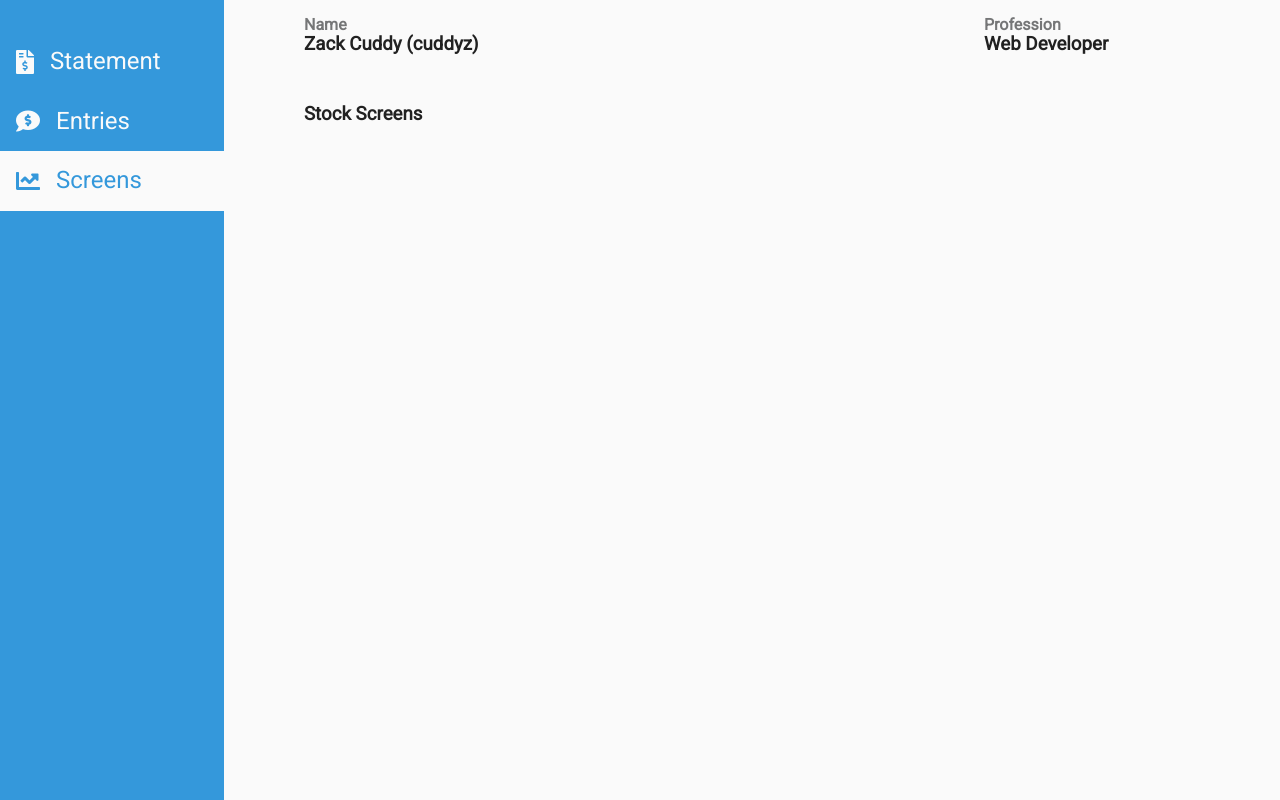
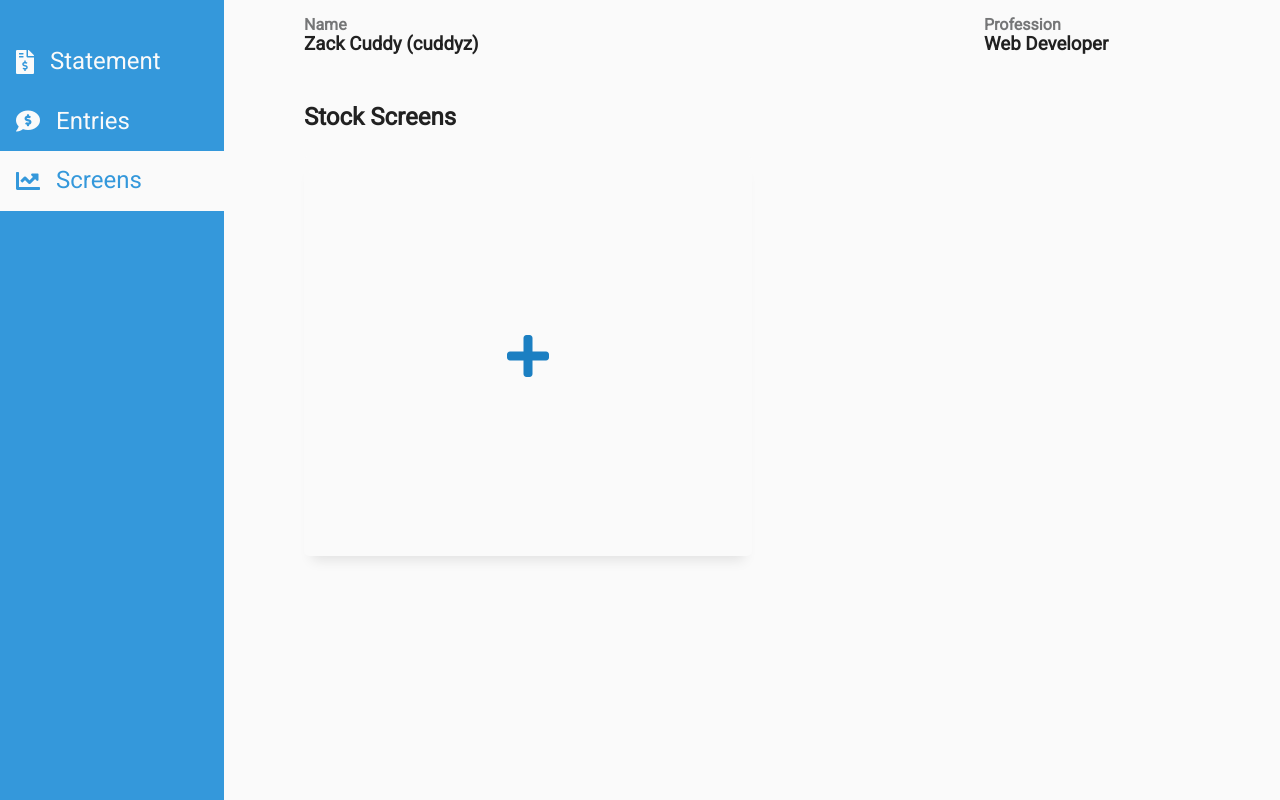
Before and after one commit to cuddyz/Budget-Tool, a Nuxt app: page /stock-screens in a window 1280 px wide. Built offline with nearby package versions, Linux system fonts and the light colour scheme.

Commit message:
Scaffold out creating a screen

```diff
--- /dev/null
+++ b/assets/styles/_dropform.scss
@@ -0,0 +1,44 @@
+.scroll {
+  -webkit-overflow-scrolling: touch;
+  -ms-overflow-style: scrollbar;
+  overflow-x: hidden;
+  overflow-y: auto;
+}
+
+.dropform-container,
+.backshade,
+.dropform {
+  top: 0;
+  left: 0;
+  right: 0;
+}
+.dropform-container,
+.backshade {
+  z-index: 10;
+  position: absolute;
+  bottom: 0;
+}
+.backshade {
+  background-color: rgba(0,0,0,0.2);
+}
+.dropform {
+  position: fixed;
+  background-color: color(white);
+  top: 0;
+  z-index: 20;
+  max-height: 100vh;
+  border-bottom: thin solid color(grey);
+  box-shadow: 0 2px 4px rgba(0,0,0,0.18);
+}
+.actions {
+  display: flex;
+  background: lighten(color(greyLight), 20%);
+  position: sticky;
+  bottom: 0;
+
+  button {
+    &:hover {
+      background-color: darken(color(white), 5%);
+    }
+  }
+}
--- a/assets/styles/app.scss
+++ b/assets/styles/app.scss
@@ -10,3 +10,4 @@
 
 @import 'animations';
 @import 'cards';
+@import 'dropform';
--- a/components/entries/EntryDropform.vue
+++ b/components/entries/EntryDropform.vue
@@ -31,52 +31,3 @@ export default {
   }
 }
 </script>
-
-<style lang="scss" scoped>
-  @import './assets/styles/colors.scss';
-
-  .scroll {
-    -webkit-overflow-scrolling: touch;
-    -ms-overflow-style: scrollbar;
-    overflow-x: hidden;
-    overflow-y: auto;
-  }
-
-  .dropform-container,
-  .backshade,
-  .dropform {
-    top: 0;
-    left: 0;
-    right: 0;
-  }
-  .dropform-container,
-  .backshade {
-    z-index: 10;
-    position: absolute;
-    bottom: 0;
-  }
-  .backshade {
-    background-color: rgba(0,0,0,0.2);
-  }
-  .dropform {
-    position: fixed;
-    background-color: color(white);
-    top: 0;
-    z-index: 20;
-    max-height: 100vh;
-    border-bottom: thin solid color(grey);
-    box-shadow: 0 2px 4px rgba(0,0,0,0.18);
-  }
-  .actions {
-    display: flex;
-    background: lighten(color(greyLight), 20%);
-    position: sticky;
-    bottom: 0;
-
-    button {
-      &:hover {
-        background-color: darken(color(white), 5%);
-      }
-    }
-  }
-</style>
--- /dev/null
+++ b/components/screens/NewStockScreen.vue
@@ -0,0 +1,35 @@
+<template>
+  <div class="card flex column flex-center" @click="$emit('create')">
+    <i class="fas fa-plus" />
+  </div>
+</template>
+
+<script>
+export default {
+  name: 'NewStockScreen'
+}
+</script>
+
+<style lang="scss" scoped>
+  @import './assets/styles/colors.scss';
+
+  .card {
+    min-height: 50vh;
+    transition: all 150ms;
+
+    i {
+      font-size: 3em;
+      color: color(blueDark);
+    }
+
+    &:hover {
+      cursor: pointer;
+      transform: scale(1.05);
+      transition: all 150ms;
+
+      i {
+        color: color(blue);
+      }
+    }
+  }
+</style>
--- /dev/null
+++ b/components/screens/ScreenDropform.vue
@@ -0,0 +1,25 @@
+<template>
+  <section class="dropform-container">
+    <div class="backshade" @click="$emit('clickout')"/>
+    <article class="dropform scroll">
+      <header class="px-3 pt-2">
+        <label>Name</label>
+        <input v-model="screen.name" />
+      </header>
+      <section class="px-3">
+        <h4>Todo, add stocks and fields</h4>
+      </section>
+      <footer class="actions px-2 py-1">
+        <button class="ml-a" @click="$emit('close')"><i class="mr-25 fas fa-times" />Close</button>
+        <button class="ml-50" @click="$emit('save', screen)"><i class="mr-25 fas fa-save" />Save</button>
+      </footer>
+    </article>
+  </section>
+</template>
+
+<script>
+export default {
+  name: 'ScreenDropform',
+  props: ['screen']
+}
+</script>
--- /dev/null
+++ b/components/screens/StockScreens.vue
@@ -0,0 +1,57 @@
+<template>
+  <article>
+    <screen-dropform v-if="dropformScreen" :screen="dropformScreen" v-on:close="closeDropform" v-on:save="save" />
+    <h2>Stock Screens</h2>
+    <section class="mt-1">
+      <stock-screen v-for="screen in stockScreens" :key="screen.id" />
+      <new-stock-screen v-on:create="create" />
+    </section>
+  </article>
+</template>
+
+<script>
+import NewStockScreen from './NewStockScreen'
+import ScreenDropform from './ScreenDropform'
+
+export default {
+  name: 'Stock Screens',
+  data() {
+    return {
+      stockScreens: [],
+      dropformScreen: null
+    }
+  },
+  components: {
+    NewStockScreen,
+    ScreenDropform
+  },
+  methods: {
+    initDropform(screen) {
+      this.dropformScreen = screen
+    },
+    closeDropform() {
+      this.dropformScreen = null
+    },
+    create() {
+      const emptyScreen = {
+        name: '',
+        startDate: new Date(),
+        investment: 0,
+        stocks: []
+      }
+
+      this.initDropform(emptyScreen)
+    },
+    save(screen) {
+      console.log(screen)
+    }
+  }
+}
+</script>
+
+<style lang="scss" scoped>
+  section {
+    display: grid;
+    grid-template-columns: 1fr 1fr;
+  }
+</style>
--- a/pages/stock-screens/index.vue
+++ b/pages/stock-screens/index.vue
@@ -1,15 +1,14 @@
 <template>
-  <article>
-    <h1>Stock Screens</h1>
-  </article>
+  <stock-screens />
 </template>
 
 <script>
+import StockScreens from '@/components/screens/StockScreens'
+
 export default {
-  name: 'StockScreensPage'
+  name: 'StockScreensPage',
+  components: {
+    StockScreens
+  }
 }
 </script>
-
-<style lang="scss" scoped>
-
-</style>
```
Also changed, not shown: 1 other file (tests, documents, lock files or other folders).
